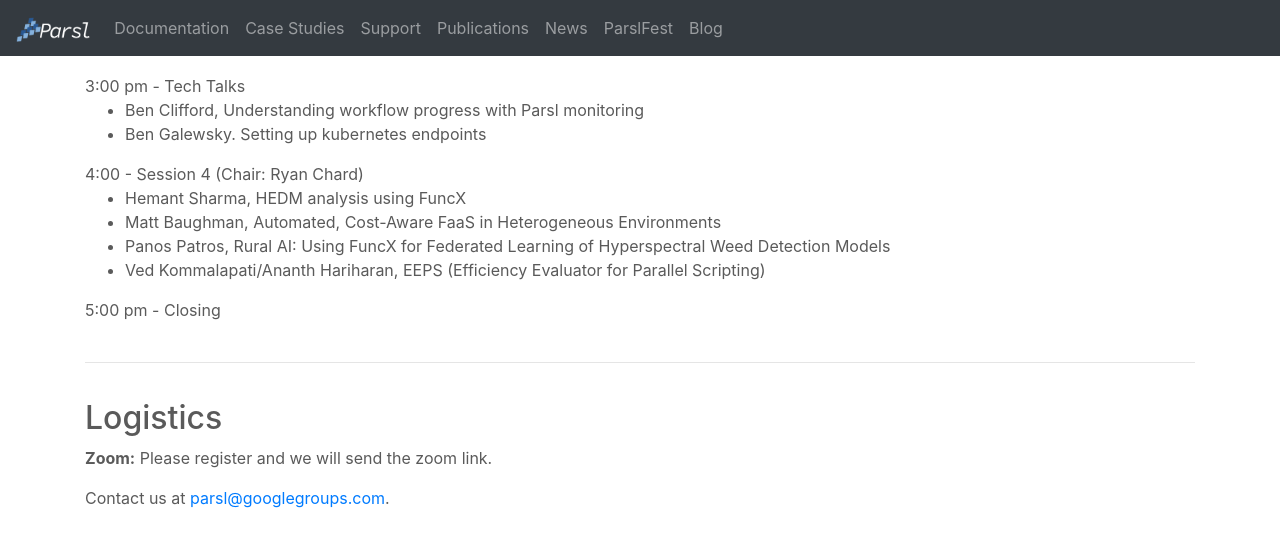
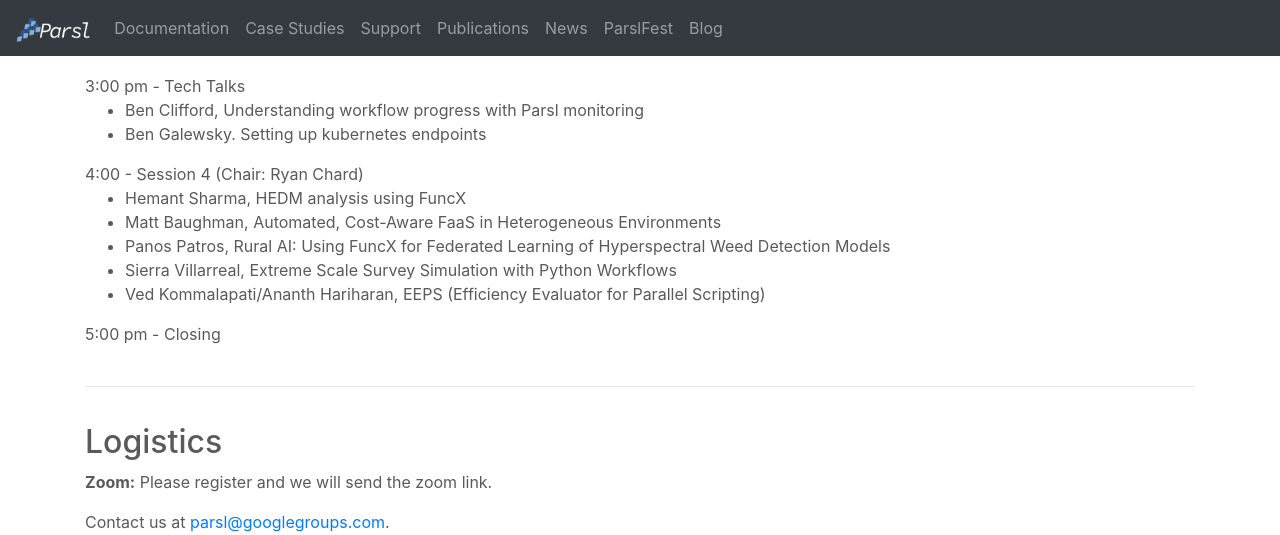
Before and after one commit to Parsl/parsl.github.io, a Jekyll site: the page built from parslfest2021.html, in a window 1280 px wide and 900 px high, scrolled down 1556 px, cut to the strip 0-535 px from the top of the window. Built offline with Jekyll 4.4.1, drawn with Linux system fonts in a browser that asks for light colours.

Commit message:
Update parslfest2021.html

```diff
--- a/parslfest2021.html
+++ b/parslfest2021.html
@@ -101,6 +101,7 @@ redirect_from: "/parsl_meeting"
         <li>Hemant Sharma, HEDM analysis using FuncX</li>
 	<li>Matt Baughman, Automated, Cost-Aware FaaS in Heterogeneous Environments</li>
 	<li>Panos Patros, Rural AI: Using FuncX for Federated Learning of Hyperspectral Weed Detection Models</li>
+	      <li>Sierra Villarreal, Extreme Scale Survey Simulation with Python Workflows</li>
 	<li>Ved Kommalapati/Ananth Hariharan, EEPS (Efficiency Evaluator for Parallel Scripting)</li>
      </ul>
 
```
